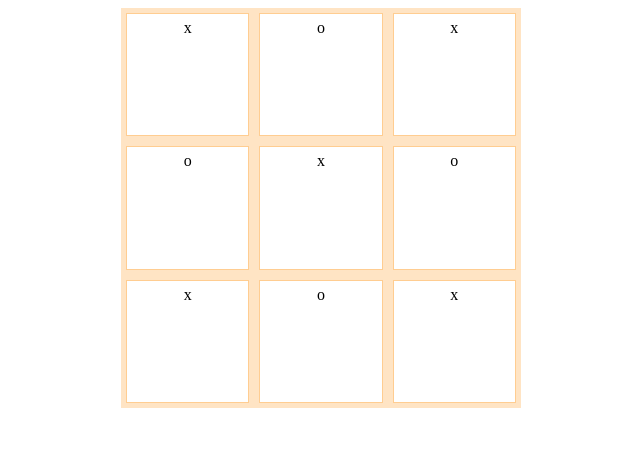
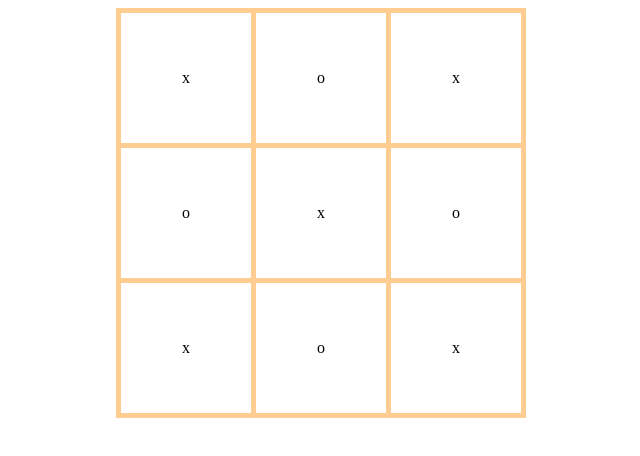
Before and after one commit to szymon51/tic-tac-toe, a website: page index.html in a window 1280 px wide. Shown: the whole page, without its empty margins (319-959 px from the left). Drawn offline with Linux system fonts and the light colour scheme.

Commit message:
Fix colors and text alignment

```diff
--- a/styles.css
+++ b/styles.css
@@ -3,11 +3,10 @@ body {
   justify-content: center;
 }
 .container div {
-  margin: 5px;
-  text-align: center;
-  padding: 5px;
-  border: 1px solid rgb(255, 205, 145);
   background-color: white;
+  display: flex;
+  justify-content: center;
+  align-items: center;
 }
 
 .container {
@@ -15,5 +14,7 @@ body {
   height: 400px;
   display: grid;
   grid: repeat(3, 1fr) / repeat(3, 1fr);
-  background-color: bisque;
+  background-color: rgb(255, 205, 145);
+  border: 5px solid rgb(255, 205, 145);
+  gap: 5px;
 }
```
